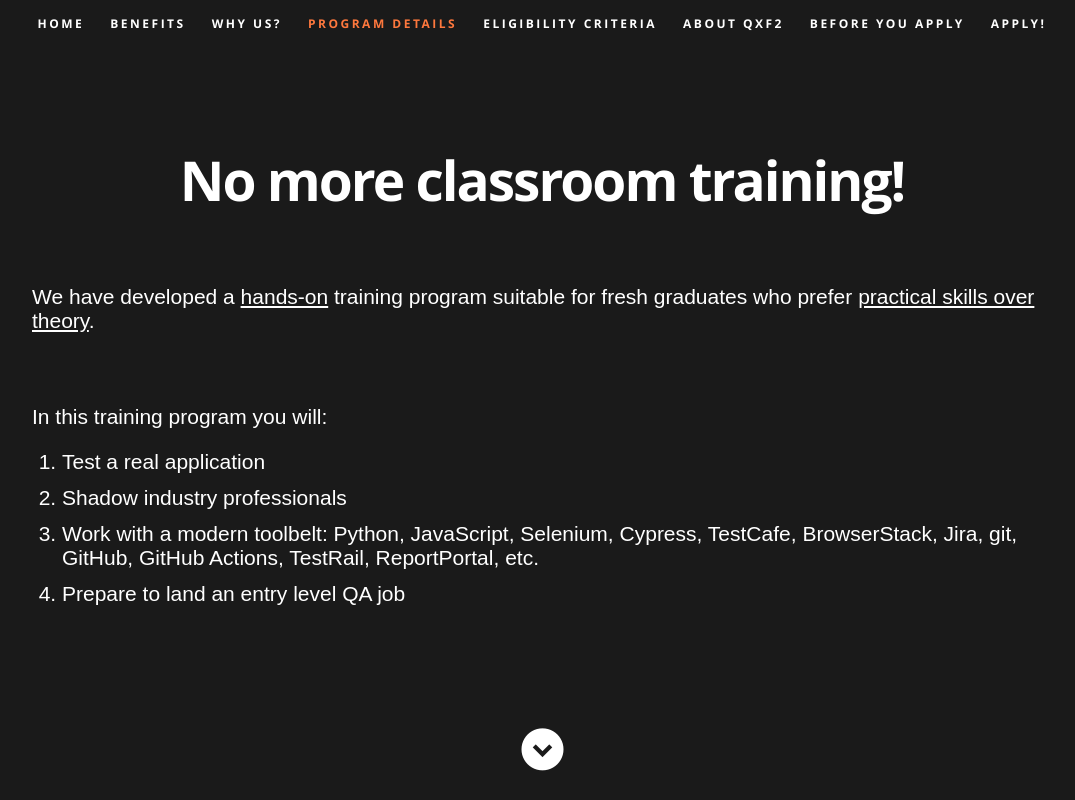
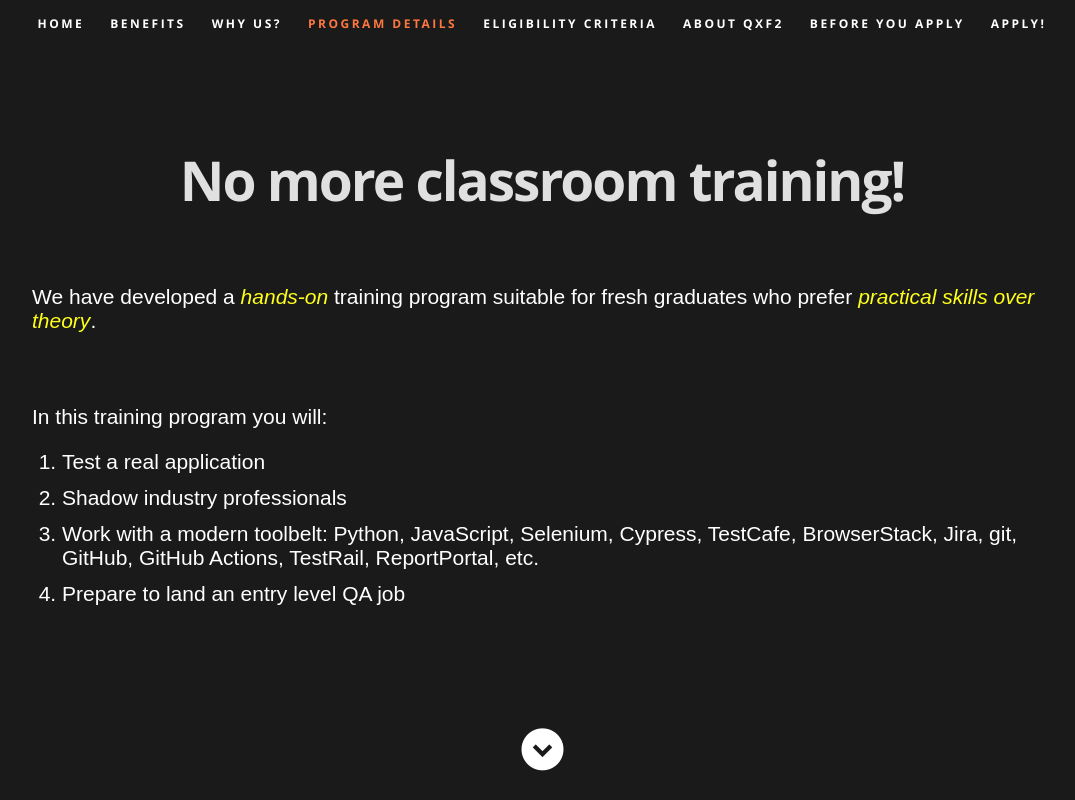
Before and after one commit to sailesh88/junior-training-website, a React (Create React App) app: page / in a window 1280 px wide. Shown: the top 800 px of the page, without its empty margins (98-1173 px from the left). Built offline with nearby package versions, Linux system fonts and the light colour scheme.

Commit message:
Fixed Rahuls issues of unclear underline and menu bar overlap

```diff
--- a/public/css/layout.css
+++ b/public/css/layout.css
@@ -37,6 +37,7 @@ header {
   opacity: 90%;
   text-align: center;
   overflow: hidden;
+  z-index: 5;
 }
 
 /* vertically center banner section */
@@ -60,7 +61,7 @@ header .banner-text {
 }
 header .banner-text h1 {
   font: 90px/1.1em "opensans-bold", sans-serif;
-  color: #fff;
+  color: #ddd;
   letter-spacing: -2px;
   margin: 0 auto 75px auto;
 }
@@ -256,6 +257,7 @@ ul#nav li.current a {
   padding-top: 70px;
   padding-bottom: 72px;
   overflow: hidden;
+  z-index: 0;
 }
 
 #program{
--- a/src/Components/Header.js
+++ b/src/Components/Header.js
@@ -83,7 +83,11 @@ class Header extends Component {
               </h1>
             </Fade>
             <Fade bottom duration={1200}>
-                <p className="sub-title">We have developed a <u>hands-on</u> training program suitable for fresh graduates who prefer <u>practical skills over theory</u>.<br></br><br></br><br></br><br></br> In this training program you will:</p>
+                <p className="sub-title">We have developed a <i style={{
+                    color: "yellow",
+                  }}>hands-on</i> training program suitable for fresh graduates who prefer <i style={{
+                    color: "yellow",
+                  }}>practical skills over theory</i>.<br></br><br></br><br></br><br></br> In this training program you will:</p>
                 <ol>
                   <li class="sub-title">Test a real application</li>
                   <li class="sub-title">Shadow industry professionals</li>
```
